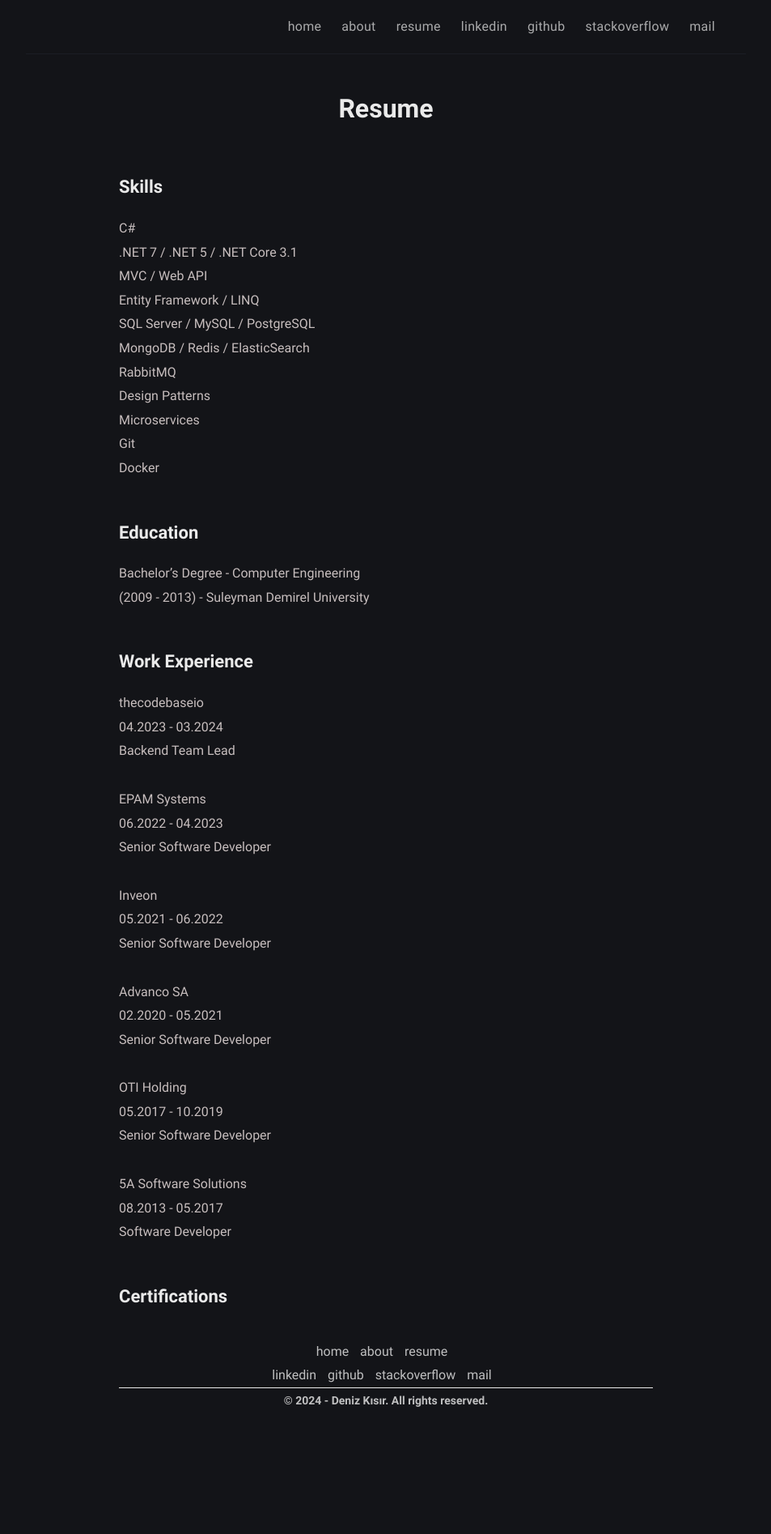
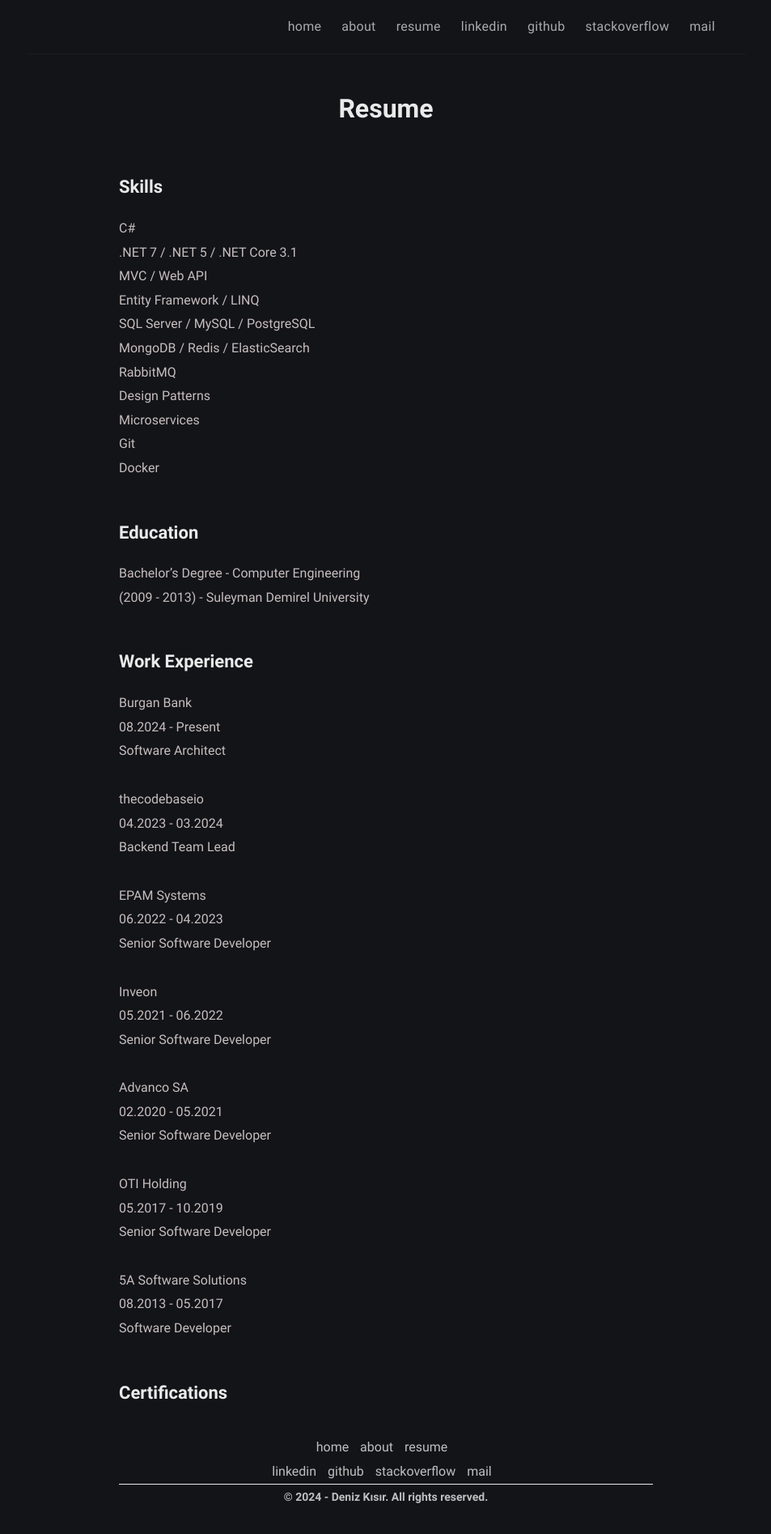
Before and after one commit to denizkisir/denizkisir.github.io, a Jekyll site: the page built from resume.md, in a window 1280 px wide. Shown: the whole page at 81% size, without its empty margins (163-1116 px from the left). Built offline with Jekyll 4.4.1, drawn with Linux system fonts in a browser that asks for light colours; a script that is not in the unit is left out; before the commit the page ends 1775 px from its top, so only the background shows below that.

Commit message:
Update resume.md

```diff
--- a/resume.md
+++ b/resume.md
@@ -36,6 +36,11 @@
 (2009 - 2013) - Suleyman Demirel University
 
 ## Work Experience
+Burgan Bank
+<br />
+08.2024 - Present
+<br />
+Software Architect
 
 thecodebaseio
 <br />
```
